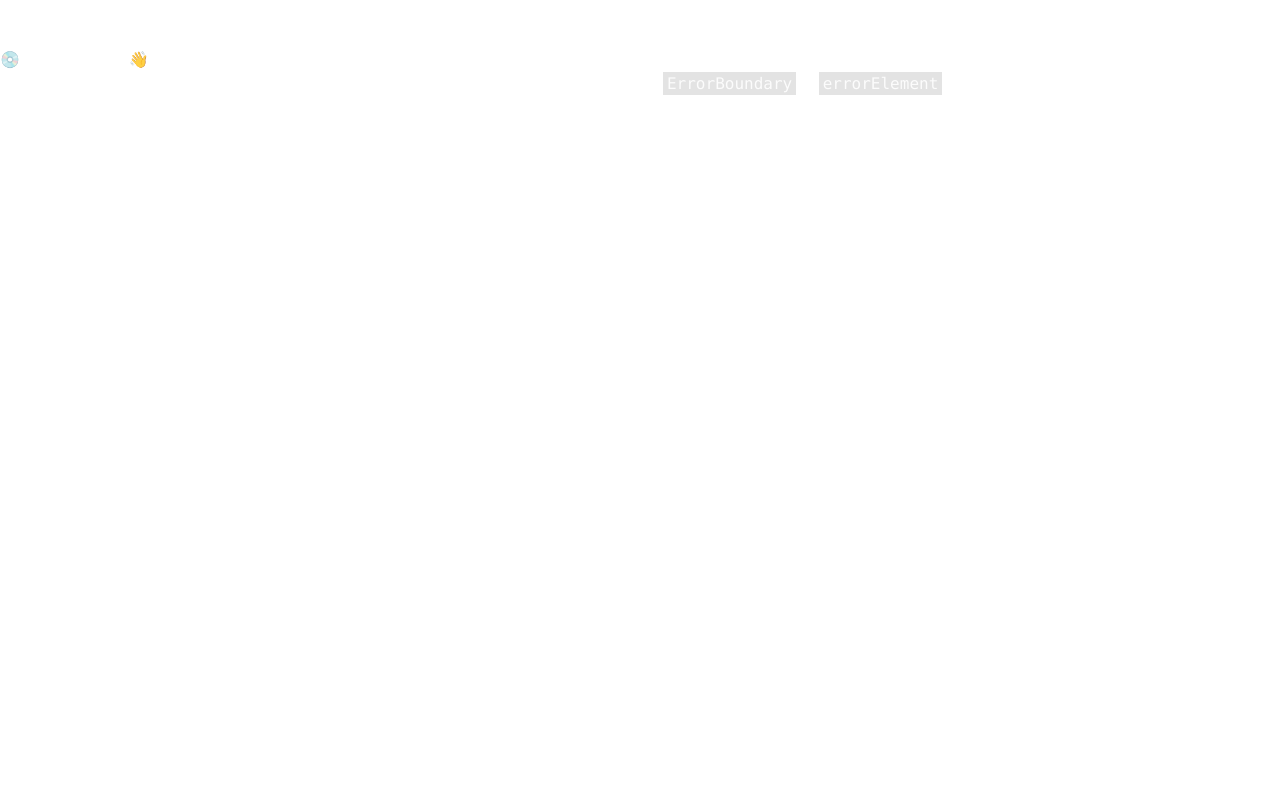
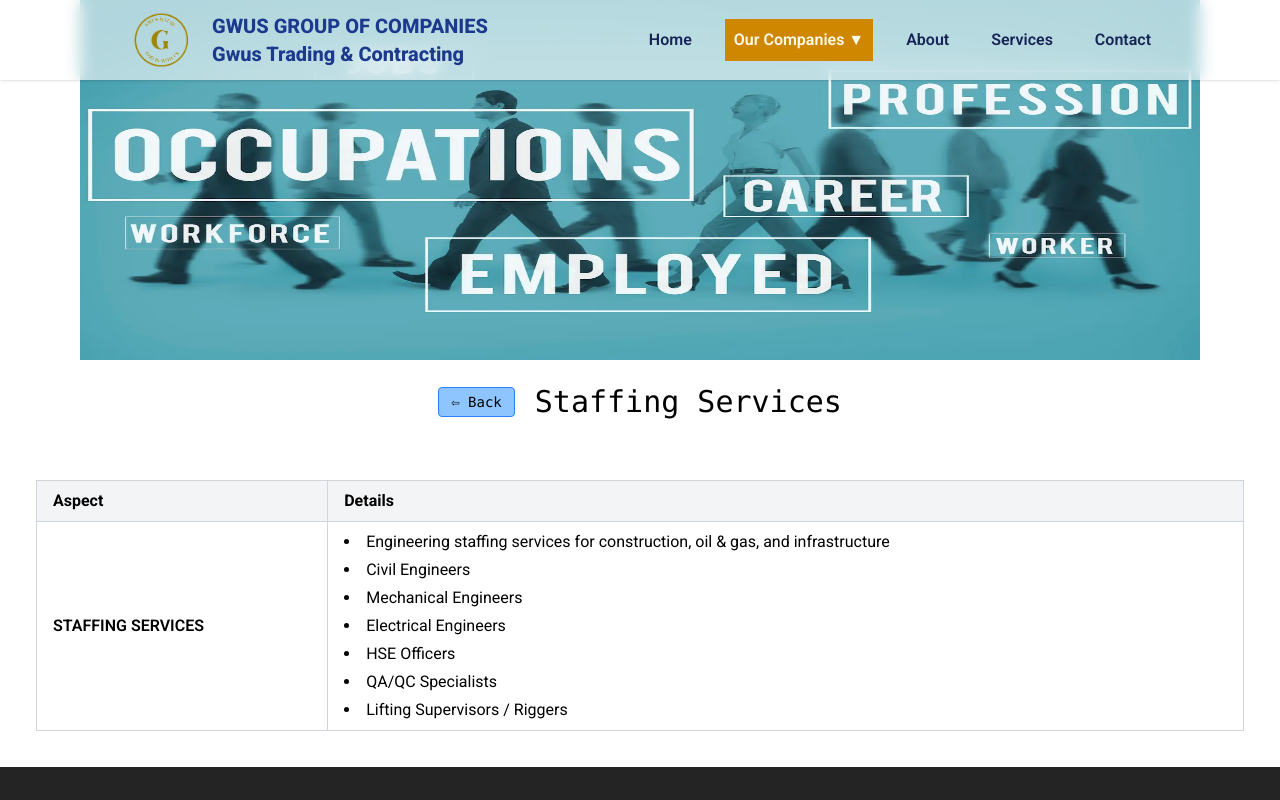
Before and after one commit to Hart-wiz/gwus-group, a React (Vite) app: page /gwustrading/staffing in a window 1280 px wide. Before the commit this address had no page. Shown: the top 800 px of the page. Built offline with nearby package versions, Linux system fonts and the light colour scheme.

Commit message:
added staffing services

```diff
--- a/src/App.jsx
+++ b/src/App.jsx
@@ -19,6 +19,7 @@ import GwusTrading from "./pages/GwusTrading.jsx";
 import GwusTradingOilProduct from "./pages/GwusTradingOilProduct.jsx";
 import GwusTradingbuilding from "./pages/GwusTradingbuilding.jsx";
 import GwusTradinggeneral from "./pages/GwusTradinggeneral.jsx";
+import GwusTradingstaffing from "./pages/GwusTradingStaffing.jsx";
 
 const router = createBrowserRouter([
   {
@@ -91,6 +92,10 @@ const router = createBrowserRouter([
     path: "/gwustrading/general",
     element: <GwusTradinggeneral />,
   },
+  {
+    path: "/gwustrading/staffing",
+    element: <GwusTradingstaffing />,
+  },
 ]);
 
 export default function App() {
--- a/src/components/Footer.jsx
+++ b/src/components/Footer.jsx
@@ -29,7 +29,7 @@ const Footer = () => {
             Emmanuel's house by Trinity College Road, Umuizu Afara, off Uchenna
             Bus stop, Ubakala Road, Umuahia, Abia State, Nigeria.
             <br />
-            Phone number: ±2348129522650, ±2349065910188.
+            Phone number: +2347020514858, +2348129522650, +2349065910188,
           </p>
         </div>
         <div>
--- a/src/components/Form.jsx
+++ b/src/components/Form.jsx
@@ -4,7 +4,7 @@ const Form = () => {
   return (
     <div>
       <form
-        action="https://formsubmit.co/njimoguwisdom@gmail.com"
+        action="https://formsubmit.co/gwusqatar@gmail.com"
         method="POST"
         className=" flex flex-col gap-3  "
       >
--- a/src/pages/GwusTrading.jsx
+++ b/src/pages/GwusTrading.jsx
@@ -7,6 +7,7 @@ import slide5 from "../assets/gwustrade-slide4.webp";
 import oilproduct from "../assets/oilfield-icon.jpg";
 import building from "../assets/build-icon.jpg";
 import general from "../assets/general-contracting-icon.jpg";
+import staff from "../assets/staff.png";
 import Footer from "../components/Footer";
 import Contact from "../components/Contact";
 import About from "../components/About";
@@ -40,6 +41,11 @@ const GwusTrading = () => {
       title: "General Contracting",
       link: "/gwustrading/general",
     },
+    {
+      image: staff,
+      title: "Staffing Services",
+      link: "/gwustrading/staffing",
+    },
   ];
   return (
     <div>
@@ -54,7 +60,7 @@ const GwusTrading = () => {
         <h2 className="text-4xl text-center font-thin p-9 text-black">
           OUR BUSINESS
         </h2>
-        <div className="flex gap-20 justify-center  flex-wrap flex-row max-md:gap-10 ">
+        <div className="flex justify-center gap-9 px-12 flex-wrap flex-row max-md:gap-10">
           {gwusCobelServe.map((card) => (
             <Link to={card.link}>
               <ImageCard cardImage={card.image} title={card.title} />
--- /dev/null
+++ b/src/pages/GwusTradingstaffing.jsx
@@ -0,0 +1,73 @@
+import React from "react";
+import Nav from "../components/Nav";
+import front from "../assets/generalcontract.webp";
+import Footer from "../components/Footer";
+import staffing from "../assets/staffingbg.webp";
+
+const GwusTradingstaffing = () => {
+  const data = [
+    {
+      aspect: "STAFFING SERVICES",
+      details:
+        "Engineering staffing services for construction, oil & gas, and infrastructure ● Civil Engineers ● Mechanical Engineers ● Electrical Engineers ● HSE Officers ● QA/QC Specialists ● Lifting Supervisors / Riggers",
+    },
+  ];
+
+  return (
+    <div className="text-black">
+      <Nav companyName="Gwus Trading & Contracting" />
+      <main>
+        <img
+          src={staffing}
+          alt="General Contracting Banner"
+          className="w-full h-90 px-20"
+        />
+        <h1 className="text-center font-mono text-3xl py-6 flex justify-center items-center">
+          <a
+            href="/gwusTrading"
+            className="text-sm mr-5 bg-blue-300 border border-blue-500 px-3 py-1 rounded hover:bg-blue-400 transition"
+          >
+            ⇦ Back
+          </a>
+          Staffing Services
+        </h1>
+
+        <section className="m-9 max-md:m-3">
+          <div className="overflow-x-auto">
+            <table className="table-auto border-collapse border border-gray-300 w-full">
+              <thead className="bg-gray-100">
+                <tr>
+                  <th className="border border-gray-300 text-left px-4 py-2">
+                    Aspect
+                  </th>
+                  <th className="border border-gray-300 text-left px-4 py-2">
+                    Details
+                  </th>
+                </tr>
+              </thead>
+              <tbody>
+                {data.map((item, idx) => (
+                  <tr key={idx}>
+                    <td className="border border-gray-300 px-4 py-2 font-semibold">
+                      {item.aspect}
+                    </td>
+                    <td className="border border-gray-300 px-4 py-2">
+                      <ul className="list-disc list-inside space-y-1">
+                        {item.details.split("●").map((point, i) => (
+                          <li key={i}>{point.trim()}</li>
+                        ))}
+                      </ul>
+                    </td>
+                  </tr>
+                ))}
+              </tbody>
+            </table>
+          </div>
+        </section>
+      </main>
+      <Footer />
+    </div>
+  );
+};
+
+export default GwusTradingstaffing;
```
Also changed, not shown: src/assets/staff.png (added), src/assets/staffingbg.webp (added).
